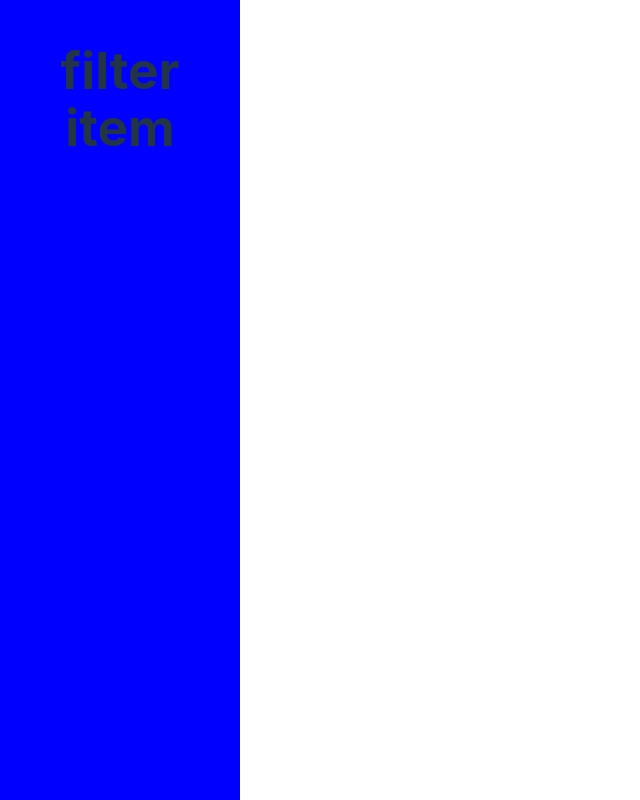
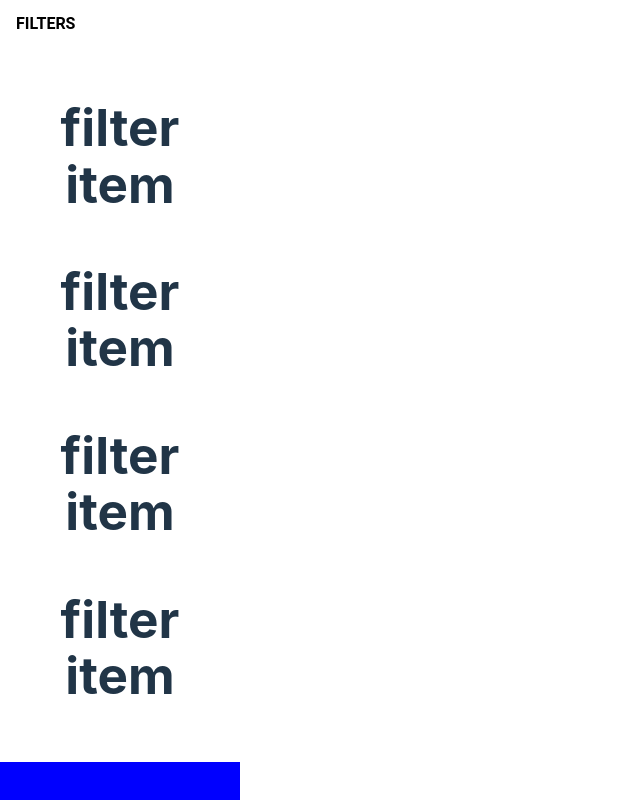
Before and after one commit to GiuliaLeoni/filter-component, a React (Vite) app: page / in a window 1280 px wide. Shown: the whole page, without its empty margins (0-640 px from the left). Built offline with nearby package versions, Linux system fonts and the light colour scheme.

Commit message:
Iterate through data and display filters

```diff
--- a/package.json
+++ b/package.json
@@ -9,6 +9,9 @@
     "preview": "vite preview"
   },
   "dependencies": {
+    "@emotion/react": "^11.10.5",
+    "@emotion/styled": "^11.10.5",
+    "@mui/material": "^5.11.6",
     "react": "^18.2.0",
     "react-dom": "^18.2.0"
   },
--- a/src/Components/Filter/index.jsx
+++ b/src/Components/Filter/index.jsx
@@ -1,5 +1,7 @@
 import { FilterItem } from '../FilterItem';
 import { useState, useEffect } from 'react';
+import { ListSubheader, Button } from '@mui/material';
+import List from '@mui/material/List';
 
 export const Filter = () => {
 
@@ -26,7 +28,27 @@ export const Filter = () => {
     }, []);
 
     return (
-        // iterate through data
-        <FilterItem />
+
+        <List
+            sx={{ width: '100%', maxWidth: 360, bgcolor: 'background.paper' }}
+            component="nav"
+            aria-labelledby="nested-list-subheader"
+            subheader={
+                <ListSubheader sx={{textAlign: 'left', fontSize: '1rem', fontWeight: 'bold', color: 'black', display: 'flex', justifyContent: 'space-between'}} component="div" id="nested-list-subheader">
+                FILTERS
+                </ListSubheader>
+            }
+            >
+                {/* iterate through data */}
+                {data.map((d, idx) => {
+                    if(d.options.length > 0) {
+                        return (<FilterItem
+                            key={idx}
+                            d={d}
+                        />)
+                    }
+                })
+                }
+            </List>
     )
 }
```
Also changed, not shown: 1 other file (tests, documents, lock files or other folders).
